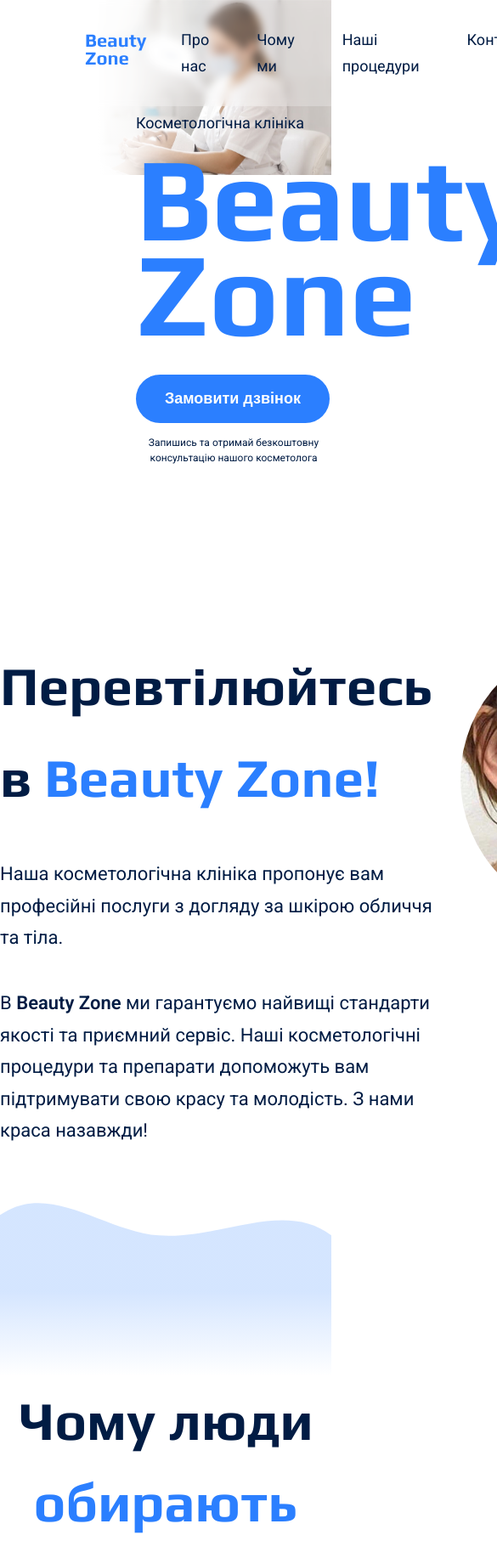
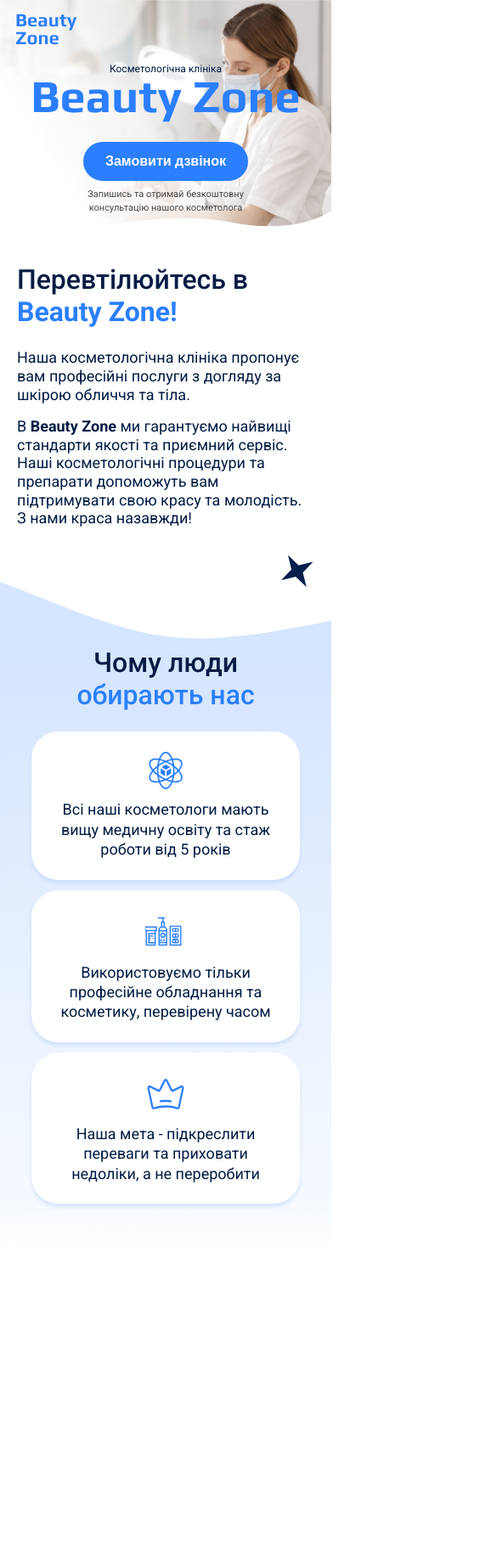
Before and after one commit to Maryna145/BeautyZone, a plain HTML site: page index.html in a window 390 px wide. Shown: the top 1827 px of the page at 85% size, 585 px wide, since content can reach past the window. After the commit the page ends 1548 px from the top, so only its background shows below. Drawn offline with Linux system fonts and the light colour scheme.

Commit message:
add adaptive 1

```diff
--- a/index.html
+++ b/index.html
@@ -21,12 +21,15 @@
   <body>
     <header class="header">
       <div class="container">
+        <div class="header__container">
           <nav class="header__nav">
             <a href="index.html">
               <img src="./images/logo.svg" alt="logo Beauty Zone" />
             </a>
             <ul class="header__menu">
-            <li><a class="header__menu-link link" href="#about">Про нас</a></li>
+              <li>
+                <a class="header__menu-link link" href="#about">Про нас</a>
+              </li>
               <li>
                 <a class="header__menu-link link" href="#why-us">Чому ми</a>
               </li>
@@ -39,6 +42,7 @@
                 <a class="header__menu-link link" href="#contacts">Контакти</a>
               </li>
             </ul>
+          </nav>
           <ul class="header__social">
             <li class="header__social__link social-link">
               <a href="tel:+380960000007">
@@ -66,7 +70,17 @@
               </a>
             </li>
           </ul>
-        </nav>
+          <button class="header__burger menu-btn-open" type="button">
+            <svg width="24px" height="24px">
+              <use href="./images/burger-menu.svg"></use>
+            </svg>
+          </button>
+          <div class="mobile-menu">
+            <button class="mobile-menu__btn-close menu-btn-close" type="button">
+              Close
+            </button>
+          </div>
+        </div>
       </div>
     </header>
 
@@ -101,17 +115,18 @@
           <div class="about-section__div">
             <div class="about-section__content">
               <h2 class="about-section__title section__title">
-                Перевтілюйтесь в <span class="text-brand">Beauty Zone!</span>
+                Перевтілюйтесь в
+                <span class="bold text-brand">Beauty Zone!</span>
               </h2>
               <p class="about-section__p">
                 Наша косметологічна клініка пропонує вам професійні послуги з
                 догляду за шкірою обличчя та тіла.
               </p>
-              <p class="about-section__last about-section__p--limited">
+              <p class="about-section__p about-section__p--limited">
                 В <span class="bold">beauty zone</span> ми гарантуємо найвищі
                 стандарти якості та приємний сервіс. Наші косметологічні
                 процедури та препарати допоможуть вам підтримувати свою красу та
-                молодість. З нами краса назавжди!
+                молодість. <br />З нами краса назавжди!
               </p>
             </div>
             <div class="about-section__photo">
@@ -125,10 +140,10 @@
                 src="./images/face-after.jpg"
                 alt="face after"
               />
+            </div>
             <span class="star1"></span>
             <span class="star2"></span>
             <span class="star3"></span>
-            </div>
           </div>
         </div>
       </section>
@@ -164,6 +179,35 @@
             </linearGradient>
           </defs>
         </svg>
+        <svg class="why-section__mobile-svg"
+          width="360"
+          height="817"
+          viewBox="0 0 360 817"
+          fill="none"
+          xmlns="http://www.w3.org/2000/svg"
+        >
+          <path
+            fill-rule="evenodd"
+            clip-rule="evenodd"
+            d="M378.182 728.792C286.843 772.378 200.424 826.299 98.7211 815.484C-7.35329 804.205 -101.684 748.73 -175.617 669.905C-259.853 580.094 -337.764 474.661 -335.331 352.71C-332.694 220.524 -278.297 76.9939 -162.594 17.0259C-53.8217 -39.3497 66.4792 69.2933 189.767 80.5568C329.143 93.2902 481.861 -1.97898 592.858 86.0437C714.909 182.832 782.742 366.794 734.154 512.266C688.071 650.24 508.583 666.567 378.182 728.792Z"
+            fill="url(#paint0_linear_78_184)"
+            fill-opacity="0.2"
+          />
+          <defs>
+            <linearGradient
+              id="paint0_linear_78_184"
+              x1="276.689"
+              y1="-40.2177"
+              x2="272.568"
+              y2="1192.81"
+              gradientUnits="userSpaceOnUse"
+            >
+              <stop offset="0.119146" stop-color="#2B7FFF" />
+              <stop offset="0.602996" stop-color="#2B7FFF" stop-opacity="0.2" />
+              <stop offset="0.636279" stop-color="#2B7FFF" stop-opacity="0" />
+            </linearGradient>
+          </defs>
+        </svg>
 
         <div class="container">
           <div class="why-section__content">
@@ -174,7 +218,7 @@
               <li lass="why-section__item">
                 <article class="why-card">
                   <img src="./images/vector-article-1.svg" alt="" />
-                  <p class="why-card__p ">
+                  <p class="why-card__p">
                     Всі наші косметологи мають вищу медичну освіту та стаж
                     роботи від 5 років
                   </p>
@@ -183,7 +227,7 @@
               <li lass="why-section__item">
                 <article class="why-card">
                   <img src="./images/vector-article-2.svg" alt="" />
-                  <p class="why-card__p ">
+                  <p class="why-card__p">
                     Використовуємо тільки професійне обладнання та косметику,
                     перевірену часом
                   </p>
@@ -192,7 +236,7 @@
               <li lass="why-section__item">
                 <article class="why-card">
                   <img src="./images/vector-article-3.svg" alt="" />
-                  <p class="why-card__p ">
+                  <p class="why-card__p">
                     Наша мета - підкреслити переваги та приховати недоліки, а не
                     переробити
                   </p>
@@ -202,7 +246,7 @@
           </div>
         </div>
       </section>
-      <section class="procedure-section section" id="our-procedure">
+      <!-- <section class="procedure-section section" id="our-procedure">
         <div class="container">
           <h2 class="procedure-section__title section__title ">
             Наші <span class="text-brand">процедури</span>
@@ -357,10 +401,10 @@
             </div>
           </div>
         </div>
-      </section>
+      </section> -->
     </main>
 
-    <footer class="footer">
+    <!-- <footer class="footer">
       <div class="container">
         <div class="footer-container">
           <nav class="footer-nav">
@@ -506,7 +550,8 @@
           </p>
         </form>
       </div>
-    </div>
+    </div> -->
     <script src="./js/modal.js"></script>
+    <script src="./js/mobile-menu.js"></script>
   </body>
 </html>
--- /dev/null
+++ b/js/mobile-menu.js
@@ -0,0 +1,8 @@
+const mobileMenu = document.querySelector(".mobile-menu");
+const menuBtnOpen = document.querySelector(".menu-btn-open");
+const menuBtnClose = document.querySelector(".menu-btn-close");
+
+const toggleMenu = () => mobileMenu.classList.toggle("is-open");
+
+menuBtnOpen.addEventListener("click", toggleMenu);
+menuBtnClose.addEventListener("click", toggleMenu);
--- a/scss/components/_buttons.scss
+++ b/scss/components/_buttons.scss
@@ -9,6 +9,12 @@
   margin-bottom: 14px;
   cursor: pointer;
   transition: color 0.2s, background-color 0.2s;
+  @media screen and (max-width: $bp-dekstop) {
+    display: block;
+    margin: 0 auto 8px;
+    padding: 12px 24px;
+    font-size: 16px;
+  }
 }
 .button:hover {
   background-color: transparent;
--- a/scss/components/_why-cards.scss
+++ b/scss/components/_why-cards.scss
@@ -3,7 +3,7 @@
   flex-direction: column;
   align-items: center;
   text-align: center;
-  gap: 10px;
+  gap: 12px;
   padding: 24px 32px;
   background-color: var(--color-primary);
   border-radius: 32px;
--- a/scss/layouts/_about-section.scss
+++ b/scss/layouts/_about-section.scss
@@ -1,5 +1,10 @@
 .about-section {
+  padding: 28px 20px 52px;
+
+  @media screen and (min-width: $bp-dekstop) {
     padding: 63px 0 88px;
+  }
+
   &__div {
     display: flex;
     gap: 32px;
@@ -7,27 +12,37 @@
   }
   &__content {
     max-width: 709px;
+    position: relative;
   }
   &__title {
+    margin-bottom: 24px;
+    @media screen and (min-width: $bp-dekstop) {
       margin-bottom: 40px;
       max-width: 529px;
     }
-  &__last {
-    font-size: 22px;
   }
   &__p {
+    margin-bottom: 16px;
+    font-size: 18px;
+    line-height: 1.2;
+    @media screen and (min-width: $bp-dekstop) {
       margin-bottom: 40px;
       font-size: 22px;
-    --limited {
+      line-height: 1.7;
+    }
+    &--limited {
       max-width: 708px;
+      margin-bottom: 0;
     }
   }
   &__photo {
+    display: none;
+    @media screen and (min-width: $bp-dekstop) {
       display: flex;
       flex-direction: column;
       gap: 40px;
       min-width: 500px;
-    position: relative;
+    }
   }
   &__photo1 {
     border-radius: 50%;
@@ -41,23 +56,39 @@
 
 @import "../utils/mixins";
 .star1 {
-  @include star(64px, url(../images/Star\ 1.svg), 342px, 282px);
+  @include star(64px, url(../images/Star\ 1.svg), 342px, 320px);
+  @media screen and (max-width: $bp-dekstop) {
+    @include star(40px, url(../images/Star\ 1.svg), 342px, 0);
+
+  }
 }
 .star2 {
   @include star(40px, url(../images/Star\ 2.svg), 40px, 28px);
+  @media screen and (max-width: $bp-dekstop) {
+    display: none;
+  }
 }
 .star3 {
   @include star(16px, url(../images/Star\ 3.svg), 277px, 100px);
+  @media screen and (max-width: $bp-dekstop) {
+    display: none;
+  }
 }
 
 @keyframes spin {
   0% {
-    transform: scale(1.05) rotate(0deg);
+    transform: rotate(0deg) scale(1);
+  }
+  25% {
+    transform: rotate(90deg) scale(1.05);
   }
   50% {
-    transform: scale(1.2) rotate(180deg);
+    transform: rotate(180deg) scale(1);
+  }
+  75% {
+    transform: rotate(270deg) scale(0.95);
   }
   100% {
-    transform: scale(1) rotate(360deg);
+    transform: rotate(360deg) scale(1);
   }
 }
--- a/scss/layouts/_header.scss
+++ b/scss/layouts/_header.scss
@@ -1,31 +1,61 @@
 .header {
   position: absolute;
-  background: rgba(255, 255, 255, 0.25);
-  backdrop-filter: blur(5px);
   top: 0;
   left: 0;
   width: 100%;
-  padding: 32px 100px;
+  padding: 16px 18px;
   z-index: 1;
+  @media screen and (min-width: $bp-dekstop) {
+    background: rgba(255, 255, 255, 0.25);
+    backdrop-filter: blur(5px);
+    padding: 32px 100px;
+  }
+
+  &__container {
+    display: flex;
+    align-items: center;
+    gap: 40px;
+  }
   &__nav {
     display: flex;
-    justify-content: space-between;
+    flex-grow: 1;
     gap: 40px;
     align-items: center;
   }
   &__menu {
-    display: flex;
-    gap: 56px;
+    display: none;
+    @media screen and (min-width: $bp-dekstop) {
+      display: flex;
+      gap: 56px;
+      flex-grow: 1;
+      justify-content: center;
+    }
   }
   &__menu-link {
     color: var(--color-brand-dark);
     font-size: 18px;
   }
   &__social {
-    display: flex;
-    gap: 32px;
+    display: none;
+    @media screen and (min-width: $bp-dekstop) {
+      display: flex;
+      gap: 32px;
+    }
     &__link {
       fill: var(--color-brand-dark);
     }
   }
+  &__burger {
+    background-color: transparent;
+    border: none;
+    width: 24px;
+    height: 24px;
+    padding: 0;
+    cursor: pointer;
+    fill: var(--color-primary);
+
+    @media screen and (min-width: $bp-dekstop) {
+      display: none;
+    }
+  }
 }
--- a/scss/layouts/_hero-section.scss
+++ b/scss/layouts/_hero-section.scss
@@ -1,4 +1,19 @@
 .hero-section {
+  background-image: linear-gradient(
+      56.68deg,
+      #ffffff 20.92%,
+      rgba(255, 255, 255, 0.78) 44.46%,
+      rgba(255, 255, 255, 0.2) 58.9%,
+      rgba(255, 255, 255, 0) 72.45%
+    ),
+    url("../images/hero-photo.jpg");
+  position: relative;
+  background-repeat: no-repeat;
+  background-position: center;
+  background-size: cover;
+  padding: 71px 20px 28px;
+
+  @media screen and (min-width: $bp-dekstop) {
     padding: 130px 0;
     background-image: linear-gradient(
         89.38deg,
@@ -7,19 +22,24 @@
         rgba(255, 255, 255, 0.193204) 58.65%,
         rgba(255, 255, 255, 0) 72.78%
       ),
-    url(../images/hero-photo.jpg);
-  background-repeat: no-repeat;
-  background-position: right top;
-  background-size: contain;
-  position: relative;
+      url("../images/hero-photo.jpg");
     padding-left: 160px;
     z-index: 0;
+  }
+
   &__wave {
+    position: absolute;
+    bottom: -10px;
+    left: 0;
+    width: 100%;
+    height: auto;
+    @media screen and (min-width: $bp-dekstop) {
       position: absolute;
       bottom: -70px;
       left: 0;
       width: 100%;
       height: auto;
+    }
   }
   &__title {
     color: var(--color-brand-light);
@@ -27,19 +47,34 @@
     font-weight: 700;
     font-style: normal;
     font-size: 140px;
+    margin-bottom: 40px;
+    max-width: 530px;
     text-transform: capitalize;
-    margin-bottom: 40px;
     line-height: 0.8;
-    max-width: 530px;
+    @media screen and (max-width: $bp-dekstop) {
+      font-size: 54px;
+      margin-bottom: 32px;
+      text-align: center;
+    }
   }
   &__p {
     font-size: 18px;
     margin-bottom: 16px;
+    @media screen and (max-width: $bp-dekstop) {
+      text-align: center;
+      margin: 0;
+      font-size: 12px;
+    }
   }
   &__text {
     font-size: 12px;
     line-height: 1.5;
     max-width: 238px;
     text-align: center;
+    @media screen and (max-width: $bp-dekstop) {
+      margin: 0 auto;
+      font-size: 11px;
+      color: var(--color-light-gray);
     }
   }
+}
--- a/scss/layouts/_section.scss
+++ b/scss/layouts/_section.scss
@@ -1,11 +1,20 @@
 .section {
-  padding: 48px 0;
+  padding-bottom: 28px;
+  @media screen and (min-width: $bp-dekstop) {
+    padding: 48px 0;
+  }
   &__title {
     color: var(--color-brand-dark);
-    font-family: "Play", sans-serif;
-    font-weight: 700;
+    line-height: 1.2;
+    font-size: 32px;
+    font-weight: 500;
+    margin-bottom: 24px;
     font-style: normal;
-    font-size: 64px;
-    margin-bottom: 48px;
+    @media screen and (min-width: $bp-dekstop) {
+      font-weight: 700;
+      font-size: 64px;
+      margin-bottom: 48px;
+      font-family: "Play", sans-serif;
+    }
   }
 }
--- a/scss/layouts/_why-section.scss
+++ b/scss/layouts/_why-section.scss
@@ -3,6 +3,9 @@
   line-height: 1.5;
   padding-top: 88px;
   position: relative;
+  @media screen and (min-width: $bp-dekstop) {
+    padding-top: 52px;
+  }
   &__svg {
     position: absolute;
     top: -120px;
@@ -10,6 +13,20 @@
     width: 100%;
     height: auto;
     z-index: -1;
+    @media screen and (max-width: $bp-dekstop) {
+      display: none;
+    }
+  }
+  &__mobile-svg {
+    position: absolute;
+    top: -10px;
+    left: 0;
+    width: 100%;
+    height: auto;
+    z-index: -1;
+    @media screen and (min-width: $bp-dekstop) {
+      display: none;
+    }
   }
   &__content {
     display: flex;
@@ -17,14 +34,23 @@
     align-items: center;
   }
   &__title {
-    text-align: center;
-    max-width: 450px;
+     text-align: center;
+     max-width: 210px;
+    @media screen and (min-width: $bp-dekstop) {
+      max-width: 450px;
+    }
   }
   &__list {
     display: flex;
-    justify-content: space-between;
-    gap: 56px;
-    flex-wrap: wrap;
+    flex-direction: column;
+    gap: 12px;
+    @media screen and (min-width: $bp-dekstop) {
+      display: flex;
+      flex-direction: row;
+      justify-content: space-between;
+      gap: 56px;
+      flex-wrap: wrap;
+    }
   }
   &__item {
     flex-basis: calc((100% - 56px) / 3);
--- a/scss/main.scss
+++ b/scss/main.scss
@@ -7,6 +7,7 @@
 @import './components/links';
 @import './components/buttons';
 @import './layouts/header';
+@import './layouts/mobile-menu';
 @import './layouts/hero-section';
 @import './layouts/about-section';
 @import './layouts/why-section';
--- a/scss/utils/_mixins.scss
+++ b/scss/utils/_mixins.scss
@@ -7,6 +7,7 @@
   height: $size;
   background-image: $background-image;
   background-repeat: no-repeat;
-  animation: spin 2s infinite ease-in-out;
+  background-size: contain;
+  animation: spin 4s infinite ease-in-out;
   animation-delay: 2s;
 }
--- a/scss/utils/_texts.scss
+++ b/scss/utils/_texts.scss
@@ -3,6 +3,6 @@
 }
 .bold {
   text-transform: capitalize;
-  font-weight: 600;
+  font-weight: 700;
   font-family: "Roboto", sans-serif;
 }
--- a/scss/utils/_variables.scss
+++ b/scss/utils/_variables.scss
@@ -3,4 +3,8 @@
   --color-brand-dark: #011c44;
   --color-primary: #fff;
   --color-gray: #747272;
+  --color-light-gray:#4A4A4A
 }
+$bp-mobile:480px;
+$bp-tablet:768px;
+$bp-dekstop:1280px;
```
Also changed, not shown: scss/layouts/_mobile-menu.scss (added, +18 -0 lines), css/main.min.css, images/burger-menu.svg (added), 1 other file. Lines whose indentation alone changed are shown as unchanged.
